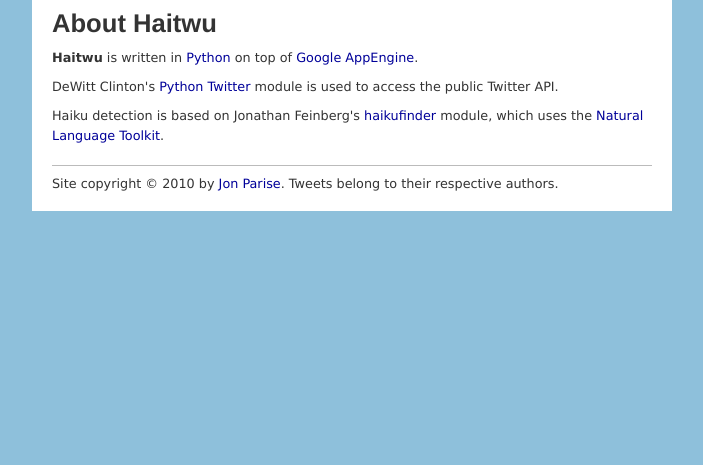
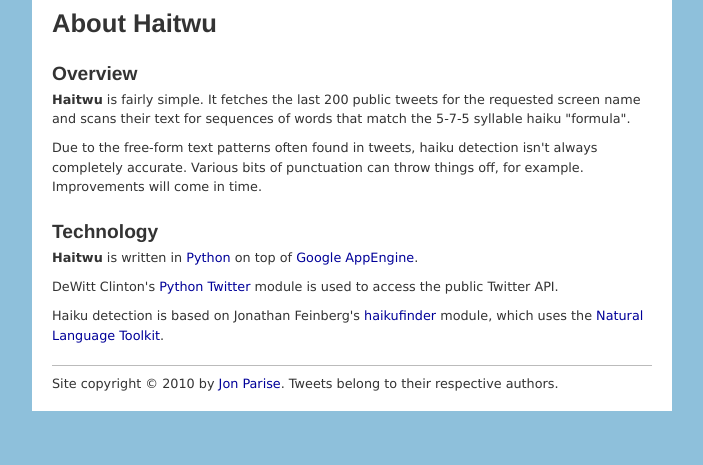
Before and after one commit to jparise/haitwu-appengine, a Django app: template templates/about.html in a window 1280 px wide. Shown: the part 335-800 px from the top of the page, without its empty margins (288-991 px from the left). Run offline with Django 3.2, Linux system fonts and the light colour scheme; the template is opened without the code that fills it, so the values that code supplies are empty.

Commit message:
Expanding the About page's text.

```diff
--- a/static/h.css
+++ b/static/h.css
@@ -32,6 +32,10 @@
 	font-family: Helvetica, Arial, sans-serif;
 }
 
+h2 {
+	margin-top: 25px;
+}
+
 form {
 	margin: 20px 0 30px 0;
 }
@@ -48,7 +52,7 @@
 
 p {
 	line-height: 1.5em;
-	margin-top: 10px;
+	margin: 5px 0 10px 0;
 }
 
 #container {
--- a/templates/about.html
+++ b/templates/about.html
@@ -8,6 +8,20 @@
 
 {% block content %}
 
+<h2>Overview</h2>
+<p>
+<b>Haitwu</b> is fairly simple.  It fetches the last 200 public tweets for the
+requested screen name and scans their text for sequences of words that match
+the 5-7-5 syllable haiku "formula".
+</p>
+
+<p>
+Due to the free-form text patterns often found in tweets, haiku detection isn't
+always completely accurate.  Various bits of punctuation can throw things off,
+for example.  Improvements will come in time.
+</p>
+
+<h2>Technology</h2>
 <p>
 <b>Haitwu</b> is written in <a href="http://www.python.org/">Python</a> on top
 of <a href="http://code.google.com/appengine/">Google AppEngine</a>.
```
